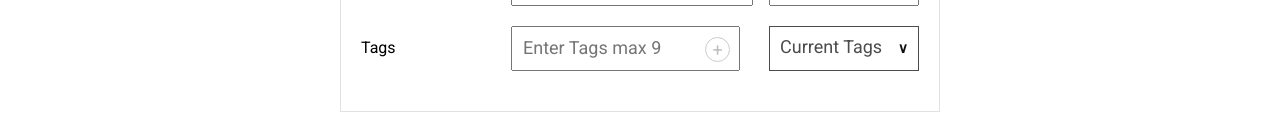
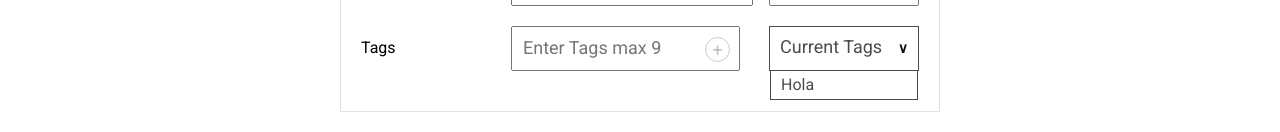
Before and after one commit to ChrisHuila/ecommerce-next-typeScript, a Next.js app: page /new-product in a window 1280 px wide. Shown: the part 609-741 px from the top of the page. Built offline with nearby package versions, Linux system fonts and the light colour scheme; no server answers.

Commit message:
current tags in progress

```diff
--- /dev/null
+++ b/app/(registered)/new-product/CurrentTags.tsx
@@ -0,0 +1,9 @@
+const CurrentTags = () => {
+    return (
+        <div className="tags-all show-tags">
+            <p>Hola</p>
+        </div>
+      );
+}
+
+export default CurrentTags;
--- a/app/(registered)/new-product/page.tsx
+++ b/app/(registered)/new-product/page.tsx
@@ -6,6 +6,7 @@ import firebase from "@/firebase/firebase";
 import useProductValidation from "@/hooks/useProductValidation";
 import newProductValidation from "@/services/validation/newProductValidation";
 import { v4 as uuidv4 } from 'uuid';
+import CurrentTags from "./CurrentTags";
 
 
 const initialState = {
@@ -16,15 +17,17 @@ const initialState = {
     number_warranty: '0',
     date_warranty: 'month',
     discount: '0',
+    tag:''
 }
 
 const NewProduct = () => {
 
-   const { product, image, errors, handleChange, handleFile, onSubmit } =  useProductValidation(initialState,newProductValidation, addProduct)
+    const [ errorauth, setErrorAuth ] = useState<string | null >(null)
+    const [ tags, setTags ] = useState<Array<string>>([])
 
-   const { name, price, category, information, number_warranty, date_warranty, discount } = product;
+   const { product, image, errors, handleChange, handleFile, onSubmit, onClickTag } =  useProductValidation(initialState, tags, setTags, newProductValidation, addProduct)
 
-   const [ errorauth, setErrorAuth ] = useState<string | null >(null)
+   const { name, price, category, information, number_warranty, date_warranty, discount, tag } = product;
 
     // const router = useRouter() //allow navigation
 
@@ -57,7 +60,6 @@ const NewProduct = () => {
                 setErrorAuth(error.message?.replace(/^Firebase: Error\s*/, '').replaceAll('-', ' '))
             }
         }
-
 
     }
 
@@ -165,14 +167,25 @@ const NewProduct = () => {
                             <div className="tags-container">
                                 <input
                                 type="text"
-                                name="tags"
-                                id="tags"
+                                name="tag"
+                                id="tag"
                                 placeholder="Enter Tags max 9"
+                                onChange={handleChange}
+                                value={tag}
                                 />
-                                <button type="button">&#43;</button>
+                                <button
+                                type="button"
+                                onClick={onClickTag}
+                                >&#43;</button>
                             </div>
                             <ul className="current-tags">
-                                <li>Current Tags <span> &#8744;</span></li>
+                                <li>
+                                    <p className="current-tags-p" onClick={() => console.log('diste click')}>
+                                        Current Tags <span> &#8744;</span>
+                                    </p>
+
+                                    <CurrentTags />
+                                </li>
                             </ul>
                         </div>
                     </div>
--- a/app/globals.css
+++ b/app/globals.css
@@ -677,20 +677,40 @@ a {
     width: 150px;
     border: 1px solid #4d4c4c;
     color: #4d4c4c;
+    position: relative;
 }
-.current-tags li {
+.current-tags li .current-tags-p{
     display: flex;
     justify-content: space-between;
     font-family: var(--textFont);
     align-items: center;
+    margin: 0;
+}
+.current-tags li p {
+    margin: 0;
 }
 .current-tags span {
     color: var(--text-color);
     font-weight: 700;
     font-size: var(--smaller-font-size);
 }
-.current-tags li:hover {
+.current-tags li .current-tags-p:hover {
     cursor: pointer;
+}
+.tags-all {
+    display: none;
+    position: absolute;
+    top: 100%;
+    right: 0;
+    width: 100%;
+    padding: .5rem 1rem;
+    border: 1px solid #4d4c4c;
+    color: #4d4c4c;
+    background-color: #fff;
+    font-size: var(--normal-font-size);
+}
+.show-tags{
+    display: initial;
 }
 .newproduct-field input,
 .newproduct-field textarea{
--- a/hooks/useProductValidation.tsx
+++ b/hooks/useProductValidation.tsx
@@ -5,6 +5,8 @@ import { ErrorsValidationProduct, ValidationProduct } from "@/types";
 
 export default function useProductValidation<T extends ValidationProduct>(
 initialState: T,
+tags: Array<string> ,
+setTags: (tag: string[]) => void,
 validation: (product: ValidationProduct, img: File | null) => Promise<ErrorsValidationProduct>,
 addProduct: () => void
 ){
@@ -13,16 +15,29 @@ addProduct: () => void
     const [ errors, setErrors ] = useState<ErrorsValidationProduct>({})
     const [ submitform, setSubmitForm ] = useState(false)
 
+
   const handleChange = (e: React.ChangeEvent< HTMLInputElement | HTMLTextAreaElement | HTMLSelectElement >) => {
         setValues({
             ...values,
             [e.target.name]: e.target.value
         })
+
     }
 
    const handleFile = (e: React.ChangeEvent<HTMLInputElement>) => {
         if (!e.target.files) return
         setImage(e.target.files[0]);
+    }
+
+    const onClickTag = () => {
+        if(!values.tag) return
+        if(values.tag.trim() !== "" && tags.length < 9 && !tags.includes(values.tag)){
+            setTags([...tags, values.tag])
+            setValues({
+                ...values,
+                ['tag']: ''
+            })
+        }
     }
 
     const onSubmit = async (e: React.FormEvent<HTMLFormElement>) => {
@@ -46,5 +61,5 @@ addProduct: () => void
         getConnection()
     },[submitform])
 
-    return{ product:values, image ,errors, handleChange, handleFile, onSubmit }
+    return{ product:values, image ,errors, handleChange, handleFile, onSubmit, onClickTag }
 }
--- a/types.d.ts
+++ b/types.d.ts
@@ -86,4 +86,5 @@ export interface ValidationProduct {
     number_warranty: string;
     date_warranty: string;
     discount?: string;
+    tag?:string;
 }
```
